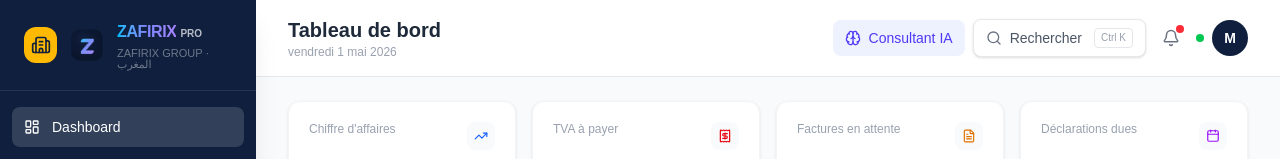
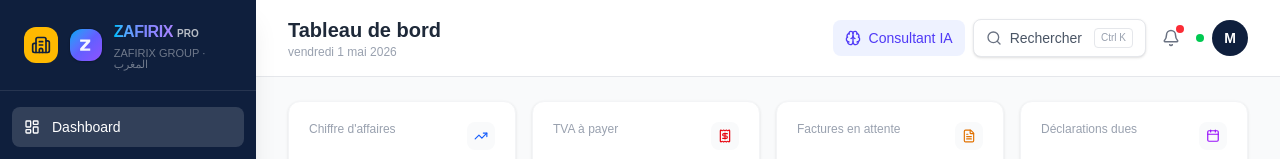
Before and after one commit to marwandevlo/atlas-os, a Next.js app: page / in a window 1280 px wide. Shown: the top 159 px of the page. Built offline with nearby package versions, Linux system fonts and the light colour scheme; no server answers.

Commit message:
replace logo image with inline ZAFIRIX SVG logo

```diff
--- a/app/components/branding/ZafirixLogo.tsx
+++ b/app/components/branding/ZafirixLogo.tsx
@@ -7,6 +7,7 @@ export function ZafirixLogo(props: {
   subtitleClassName?: string;
 }) {
   const size = props.size ?? 'md';
+  const iconClass = size === 'sm' ? 'h-8 w-8' : size === 'lg' ? 'h-11 w-11' : 'h-9 w-9';
   const text =
     size === 'sm'
       ? { z: 'text-base', pro: 'text-[10px]' }
@@ -20,7 +21,23 @@ export function ZafirixLogo(props: {
   return (
     <div className={props.className}>
       <div className="flex items-center gap-3">
-        <img src="/icon-192.png" alt="ZAFIRIX" className="h-9 w-9 object-contain shrink-0" />
+        <span
+          aria-hidden="true"
+          className={`${iconClass} shrink-0 rounded-xl bg-linear-to-br from-sky-500 via-indigo-500 to-violet-500 shadow-sm ring-1 ring-black/10 flex items-center justify-center`}
+        >
+          <svg viewBox="0 0 40 40" className="h-[70%] w-[70%]" role="img" aria-label="Z">
+            <defs>
+              <linearGradient id="zafirix_z" x1="0" y1="0" x2="1" y2="1">
+                <stop offset="0" stopColor="#ffffff" stopOpacity="1" />
+                <stop offset="1" stopColor="#E9ECFF" stopOpacity="1" />
+              </linearGradient>
+            </defs>
+            <path
+              d="M11 10h18v4L18 26h11v4H11v-4l11-12H11z"
+              fill="url(#zafirix_z)"
+            />
+          </svg>
+        </span>
         <div className="leading-none">
           <div className="flex items-baseline">
             <span
```
